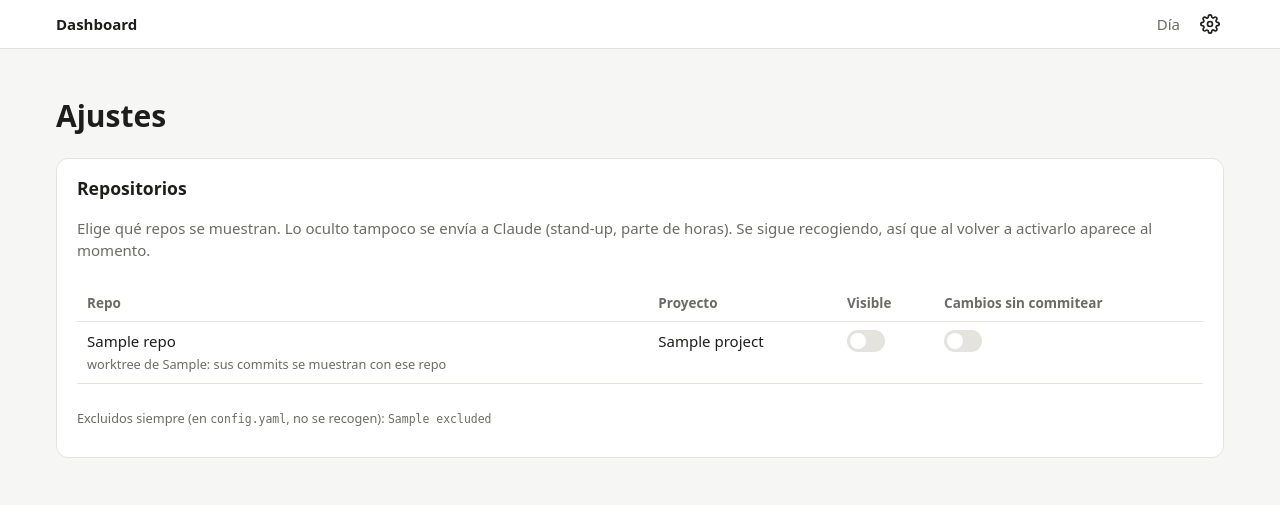
After one commit to pablogarcia11/dashboard-tasks, a FastAPI app: template web/templates/settings.html in a window 1280 px wide. The commit adds this page. Shown: the top 505 px of the page. Run offline with FastAPI, Linux system fonts and the light colour scheme; the template is opened without the code that fills it: most values are stand-ins (such as "Sample title", 1, 10 or a date in 2020); some libraries are stand-ins or nearby versions.

Commit message:
feat(settings): toggle repo visibility from a settings page
Co-Authored-By: Claude Opus 5.5 <noreply@anthropic.com>

```diff
--- a/db/schema.sql
+++ b/db/schema.sql
@@ -18,4 +18,11 @@ CREATE TABLE IF NOT EXISTS summaries (
   UNIQUE(work_date, kind)
 );
 
+-- Preferencias de visibilidad por repo (ruta relativa a repos_root). Sin fila = todo visible.
+CREATE TABLE IF NOT EXISTS repo_settings (
+  repo TEXT PRIMARY KEY,
+  visible INTEGER NOT NULL DEFAULT 1,     -- 0: oculta commits, WIP y commits sin subir
+  show_wip INTEGER NOT NULL DEFAULT 1     -- 0: oculta solo los cambios sin commitear
+);
+
 CREATE TABLE IF NOT EXISTS sync_state (source TEXT PRIMARY KEY, last_ok TEXT, last_error TEXT);
--- a/requirements.txt
+++ b/requirements.txt
@@ -7,3 +7,4 @@ python-dotenv
 pyyaml
 pytest
 tzdata
+python-multipart
--- a/web/app.py
+++ b/web/app.py
@@ -12,6 +12,7 @@ from fastapi.responses import HTMLResponse, RedirectResponse, Response
 from fastapi.staticfiles import StaticFiles
 from fastapi.templating import Jinja2Templates
 
+from collectors.git_local import GitLocalCollector
 from core import db
 from core.config import ROOT, load_config
 from core.dates import effective_today, is_workday, next_workday, previous_workday
@@ -74,6 +75,30 @@ def day_view(request: Request, d: str):
     })
 
 
+@app.get("/settings", response_class=HTMLResponse)
+def settings_view(request: Request):
+    git = GitLocalCollector(cfg)
+    repos = sorted(git.repos(), key=lambda r: (r.project.lower(), str(r.path).lower()))
+    mains = {r.common_dir: r for r in repos if not r.is_worktree}
+    settings = db.repo_settings(db.connect())
+    rows = []
+    for r in repos:
+        rel = r.path.relative_to(git.root).as_posix()
+        main = mains.get(r.common_dir)
+        rows.append({"repo": rel, "project": r.project, **settings.get(rel, {"visible": True, "show_wip": True}),
+                     "worktree_of": main.path.relative_to(git.root).as_posix() if r.is_worktree and main else None})
+    return templates.TemplateResponse(request, "settings.html", {
+        "rows": rows, "excluded": cfg["git"].get("exclude_repos", []), "root": str(git.root)})
+
+
+@app.post("/settings/repo")
+async def settings_repo(request: Request):
+    form = await request.form()
+    # Un checkbox desmarcado no envía "value"
+    db.set_repo_setting(db.connect(), form["repo"], form["field"], form.get("value") == "on")
+    return Response(status_code=204)
+
+
 @app.post("/collect/{d}")
 def collect_day(d: str):
     day = date.fromisoformat(d)
--- a/web/static/style.css
+++ b/web/static/style.css
@@ -37,6 +37,30 @@ a { color: inherit; text-decoration-color: var(--border); }
 a:hover { text-decoration-color: currentColor; }
 .wrap { max-width: 1200px; margin: 0 auto; padding: 24px 16px 48px; }
 .muted { color: var(--muted); }
+.small { font-size: .85em; }
+
+.appbar { background: var(--card); border-bottom: 1px solid var(--border); }
+.appbar-inner { display: flex; align-items: center; justify-content: space-between; padding-top: 10px; padding-bottom: 10px; }
+.brand { font-weight: 700; text-decoration: none; }
+.appnav { display: flex; align-items: center; gap: 16px; }
+.appnav a { text-decoration: none; color: var(--muted); }
+.appnav a:hover, .appnav a[aria-current="page"] { color: var(--text); }
+.icon-link { display: inline-flex; padding: 4px; border-radius: 8px; }
+.icon-link:hover { background: var(--bg); }
+
+.table-scroll { overflow-x: auto; }
+table.settings { width: 100%; border-collapse: collapse; margin: 8px 0 12px; }
+table.settings th, table.settings td { text-align: left; padding: 8px 10px; border-bottom: 1px solid var(--border); vertical-align: top; }
+table.settings th { font-weight: 600; font-size: .9em; color: var(--muted); }
+code { font-size: .9em; }
+
+.switch { position: relative; display: inline-block; width: 38px; height: 22px; cursor: pointer; }
+.switch input { opacity: 0; width: 0; height: 0; }
+.switch span { position: absolute; inset: 0; background: var(--border); border-radius: 999px; transition: background .15s; }
+.switch span::before { content: ""; position: absolute; width: 16px; height: 16px; left: 3px; top: 3px; background: #fff; border-radius: 50%; transition: transform .15s; }
+.switch input:checked + span { background: var(--accent); }
+.switch input:checked + span::before { transform: translateX(16px); }
+.switch input:focus-visible + span { outline: 2px solid var(--accent); outline-offset: 2px; }
 
 .top { display: flex; flex-wrap: wrap; gap: 16px; align-items: center; justify-content: space-between; margin-bottom: 20px; }
 .daynav { display: flex; align-items: center; gap: 16px; }
--- a/web/templates/base.html
+++ b/web/templates/base.html
@@ -8,6 +8,23 @@
   <script src="https://unpkg.com/htmx.org@1.9.12" defer></script>
 </head>
 <body>
+  <header class="appbar">
+    <div class="wrap appbar-inner">
+      <a class="brand" href="/">Dashboard</a>
+      <nav class="appnav">
+        <a href="/" {% if section == "day" %}aria-current="page"{% endif %}>Día</a>
+        {% block extra_nav %}{% endblock %}
+        <a class="icon-link" href="/settings" title="Ajustes" aria-label="Ajustes"
+           {% if section == "settings" %}aria-current="page"{% endif %}>
+          <svg width="20" height="20" viewBox="0 0 24 24" fill="none" stroke="currentColor" stroke-width="2"
+               stroke-linecap="round" stroke-linejoin="round" aria-hidden="true">
+            <circle cx="12" cy="12" r="3"/>
+            <path d="M19.4 15a1.65 1.65 0 0 0 .33 1.82l.06.06a2 2 0 1 1-2.83 2.83l-.06-.06a1.65 1.65 0 0 0-1.82-.33 1.65 1.65 0 0 0-1 1.51V21a2 2 0 1 1-4 0v-.09A1.65 1.65 0 0 0 9 19.4a1.65 1.65 0 0 0-1.82.33l-.06.06a2 2 0 1 1-2.83-2.83l.06-.06a1.65 1.65 0 0 0 .33-1.82 1.65 1.65 0 0 0-1.51-1H3a2 2 0 1 1 0-4h.09A1.65 1.65 0 0 0 4.6 9a1.65 1.65 0 0 0-.33-1.82l-.06-.06a2 2 0 1 1 2.83-2.83l.06.06a1.65 1.65 0 0 0 1.82.33H9a1.65 1.65 0 0 0 1-1.51V3a2 2 0 1 1 4 0v.09a1.65 1.65 0 0 0 1 1.51 1.65 1.65 0 0 0 1.82-.33l.06-.06a2 2 0 1 1 2.83 2.83l-.06.06a1.65 1.65 0 0 0-.33 1.82V9a1.65 1.65 0 0 0 1.51 1H21a2 2 0 1 1 0 4h-.09a1.65 1.65 0 0 0-1.51 1z"/>
+          </svg>
+        </a>
+      </nav>
+    </div>
+  </header>
   <main class="wrap">
     {% block content %}{% endblock %}
   </main>
--- a/web/templates/day.html
+++ b/web/templates/day.html
@@ -1,4 +1,5 @@
 {% extends "base.html" %}
+{% set section = "day" %}
 {% block title %}{{ day | long_date | capitalize }} · Dashboard{% endblock %}
 {% block content %}
 <header class="top">
--- /dev/null
+++ b/web/templates/settings.html
@@ -0,0 +1,35 @@
+{% extends "base.html" %}
+{% set section = "settings" %}
+{% block title %}Ajustes · Dashboard{% endblock %}
+{% block content %}
+<h1>Ajustes</h1>
+
+<section class="card">
+  <h2>Repositorios</h2>
+  <p class="muted">Elige qué repos se muestran. Lo oculto tampoco se envía a Claude (stand-up, parte de horas).
+    Se sigue recogiendo, así que al volver a activarlo aparece al momento.</p>
+  <div class="table-scroll">
+  <table class="settings">
+    <thead><tr><th>Repo</th><th>Proyecto</th><th>Visible</th><th>Cambios sin commitear</th></tr></thead>
+    <tbody>
+    {% for r in rows %}
+      <tr>
+        <td>{{ r.repo }}{% if r.worktree_of %}<br><span class="muted small">worktree de {{ r.worktree_of }}: sus commits se muestran con ese repo</span>{% endif %}</td>
+        <td>{{ r.project }}</td>
+        <td><label class="switch"><input type="checkbox" name="value" {% if r.visible %}checked{% endif %}
+              hx-post="/settings/repo" hx-trigger="change" hx-swap="none"
+              hx-vals='{"repo": "{{ r.repo }}", "field": "visible"}'
+              aria-label="Mostrar {{ r.repo }}"><span></span></label></td>
+        <td><label class="switch"><input type="checkbox" name="value" {% if r.show_wip %}checked{% endif %}
+              hx-post="/settings/repo" hx-trigger="change" hx-swap="none"
+              hx-vals='{"repo": "{{ r.repo }}", "field": "show_wip"}'
+              aria-label="Mostrar cambios sin commitear de {{ r.repo }}"><span></span></label></td>
+      </tr>
+    {% endfor %}
+    </tbody>
+  </table>
+  </div>
+  <p class="muted small">Excluidos siempre (en <code>config.yaml</code>, no se recogen):
+    {% for e in excluded %}<code>{{ e | replace(root ~ "\\", "") }}</code>{% if not loop.last %}, {% endif %}{% endfor %}</p>
+</section>
+{% endblock %}
```
Also changed, not shown: PLAN_TECNICO.md (+6 -0 lines), core/db.py (+13 -0 lines), core/views.py (+18 -4 lines), tests/test_views.py (added, +15 -0 lines).
